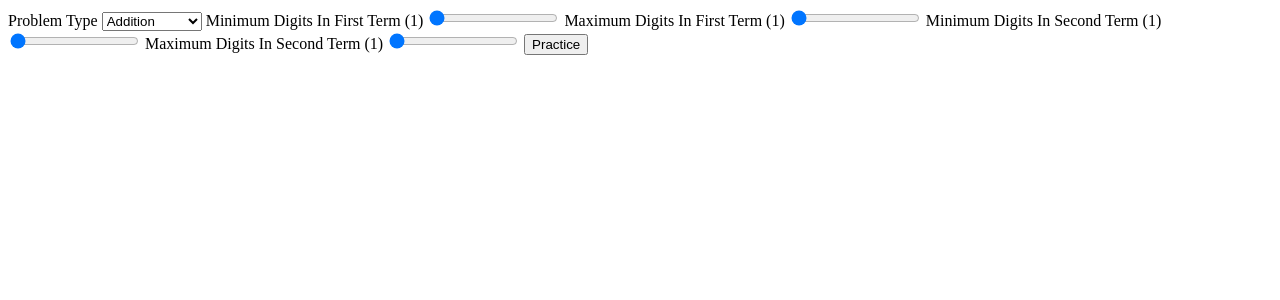
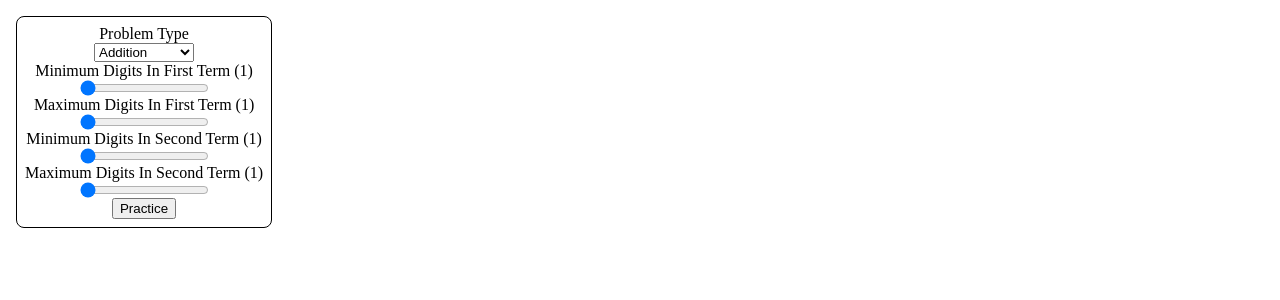
Before and after one commit to matthewnoel/arithmetic-practice, a Svelte app: page / in a window 1280 px wide. Shown: the top 300 px of the page. Built offline with nearby package versions, Linux system fonts and the light colour scheme; the HTML template or start-up script is replaced by a standard one.

Commit message:
Start Styling

```diff
--- a/package.json
+++ b/package.json
@@ -39,6 +39,7 @@
     "rollup-plugin-css-only": "^4.5.0",
     "rollup-plugin-livereload": "^2.0.0",
     "rollup-plugin-svelte": "^7.0.0",
-    "svelte": "^4.2.7"
+    "svelte": "^4.2.7",
+    "svelte-confetti": "^1.3.1"
   }
 }
--- a/src/components/QuestionModal.svelte
+++ b/src/components/QuestionModal.svelte
@@ -1,4 +1,7 @@
 <script>
+    import { tick } from "svelte";
+    import { Confetti } from "svelte-confetti";
+
     export let selection;
     export let config;
 
@@ -25,7 +28,7 @@
                         config.firstTermMinimumDigits,
                         config.firstTermMaximumDigits,
                         config.secondTermMinimumDigits,
-                        config.secondTermMaximumDigits
+                        config.secondTermMaximumDigits,
                     );
                     break;
                 case 2:
@@ -34,7 +37,7 @@
                         config.firstTermMaximumDigits,
                         config.secondTermMinimumDigits,
                         config.secondTermMaximumDigits,
-                        config.allowNegativeAnswers
+                        config.allowNegativeAnswers,
                     );
                     break;
                 case 3:
@@ -42,7 +45,7 @@
                         config.firstTermMinimumDigits,
                         config.firstTermMaximumDigits,
                         config.secondTermMinimumDigits,
-                        config.secondTermMaximumDigits
+                        config.secondTermMaximumDigits,
                     );
                     break;
                 case 4:
@@ -62,7 +65,7 @@
         const digitCount = getRandomInt(minimumDigits, maximumDigits);
         return getRandomInt(
             Math.pow(10, digitCount - 1),
-            Math.pow(10, digitCount) - 1
+            Math.pow(10, digitCount) - 1,
         );
     };
 
@@ -70,7 +73,7 @@
         firstTermMinimumDigits,
         firstTermMaximumDigits,
         secondTermMinimumDigits,
-        secondTermMaximumDigits
+        secondTermMaximumDigits,
     ) => {
         const term1 = getTerm(firstTermMinimumDigits, firstTermMaximumDigits);
         const term2 = getTerm(secondTermMinimumDigits, secondTermMaximumDigits);
@@ -82,7 +85,7 @@
         firstTermMaximumDigits,
         secondTermMinimumDigits,
         secondTermMaximumDigits,
-        allowNegativeAnswers
+        allowNegativeAnswers,
     ) => {
         let term1 = getTerm(firstTermMinimumDigits, firstTermMaximumDigits);
         let term2 = getTerm(secondTermMinimumDigits, secondTermMaximumDigits);
@@ -96,7 +99,7 @@
         firstTermMinimumDigits,
         firstTermMaximumDigits,
         secondTermMinimumDigits,
-        secondTermMaximumDigits
+        secondTermMaximumDigits,
     ) => {
         const term1 = getTerm(firstTermMinimumDigits, firstTermMaximumDigits);
         const term2 = getTerm(secondTermMinimumDigits, secondTermMaximumDigits);
@@ -114,20 +117,31 @@
         getProblem();
         feedback = null;
         value = null;
+        streak++;
+        doConfetti();
     };
 
     const handleIncorrectAnswer = () => {
         feedback = `${value} isn't correct. Try again 😊`;
         value = null;
+        streak = 0;
     };
 
     const handleFormSubmission = () =>
         validator(value) ? handleCorrectAnswer() : handleIncorrectAnswer();
 
+    const doConfetti = async () => {
+        showConfetti = false;
+        await tick();
+        showConfetti = true;
+    };
+
     let problem;
     let validator = () => false;
     let feedback;
     let value;
+    let showConfetti = false;
+    let streak = 0;
 
     $: if (!problem) getProblem();
 </script>
@@ -135,8 +149,42 @@
 <form on:submit|preventDefault={handleFormSubmission}>
     <label for="answer">{problem}</label>
     <input type="number" name="answer" id="answer" bind:value />
+    <br />
     <input type="submit" value="Submit" disabled={value == null} />
+    {#if showConfetti}
+        <div class="confetti">
+            <Confetti />
+        </div>
+    {/if}
     {#if feedback}
         <p>{feedback}</p>
     {/if}
+    {#if streak}
+        <div id="streak">
+            <span>🔥{streak}</span>
+        </div>
+    {/if}
 </form>
+
+<style>
+    form {
+        text-align: center;
+    }
+
+    input[type="number"] {
+        width: 4em;
+    }
+
+    #streak {
+        position: fixed;
+        top: 3em;
+        right: 3em;
+    }
+
+    .confetti {
+        pointer-events: none;
+        position: absolute;
+        top: 50%;
+        left: 50%;
+    }
+</style>
--- a/src/components/Selector.svelte
+++ b/src/components/Selector.svelte
@@ -141,3 +141,19 @@
 	{/if}
 	<button disabled={!selected} type="submit">Practice</button>
 </form>
+
+<style>
+	form {
+		text-align: center;
+		display: inline-block;
+		border: 1px solid black;
+		border-radius: 0.5em;
+		margin: 0.5em;
+		padding: 0.5em;
+	}
+
+	input, select {
+		display: block;
+		margin: auto;
+	}
+</style>
```
Also changed, not shown: 2 other files (tests, documents, lock files or other folders).
